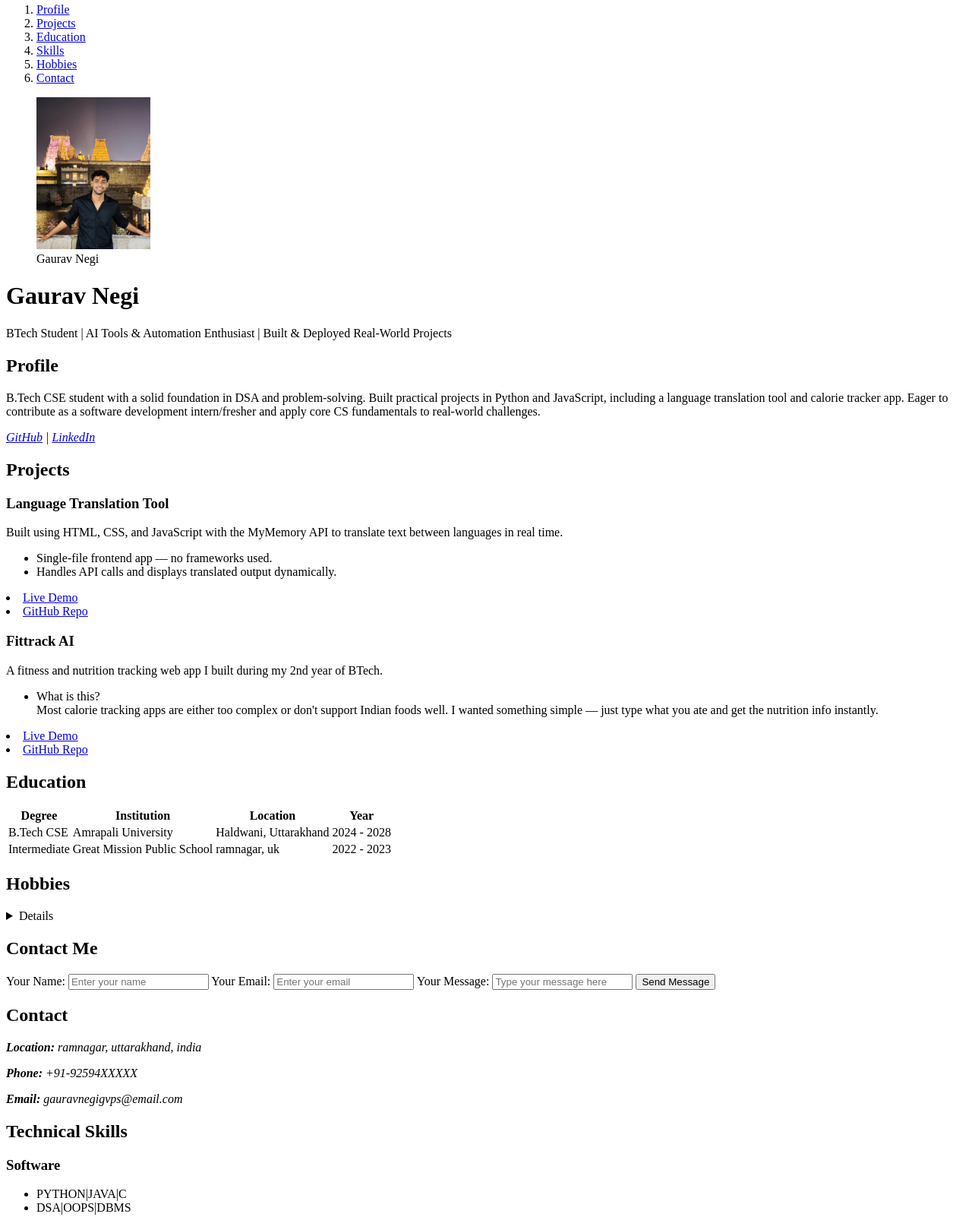
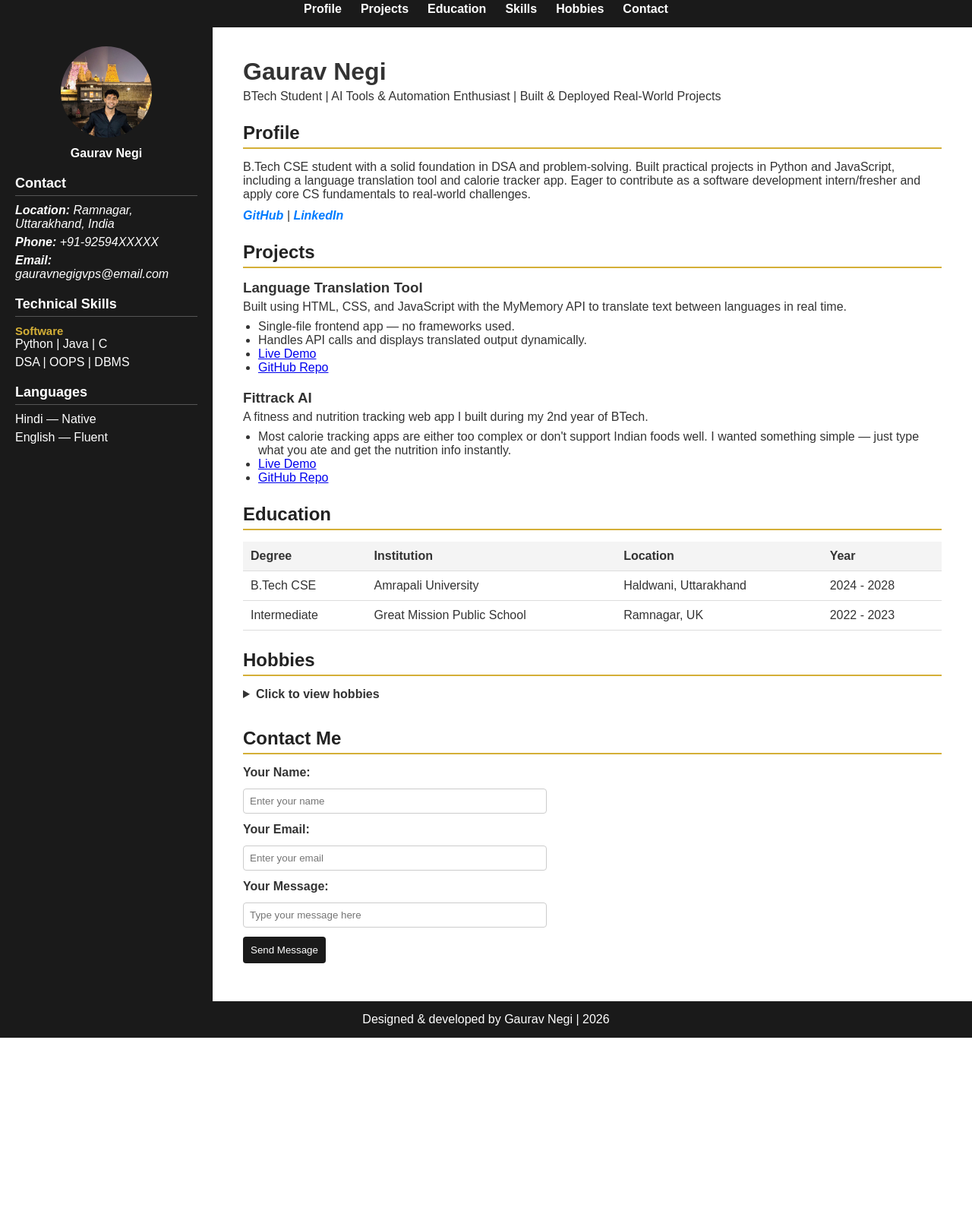
Before and after one commit to GAURAVNEGI33/Resume, a plain HTML site: page index.html in a window 1280 px wide. Shown: the part 12-1614 px from the top of the page at 76% size. After the commit the page ends 1378 px from the top, so only its background shows below. Drawn offline with Linux system fonts and the light colour scheme.

Commit message:
added css for  styling

```diff
--- a/index.html
+++ b/index.html
@@ -3,8 +3,10 @@
 <head>
   <meta charset="UTF-8">
   <title>Resume</title>
+  <link rel="stylesheet" href="style.css">
 </head>
 <body>
+
 <nav>
   <ol>
     <li><a href="#profile">Profile</a></li>
@@ -15,12 +17,42 @@
     <li><a href="#contact-form">Contact</a></li>
   </ol>
 </nav>
-<aside>
+
+<aside id="sidebar">
+
   <figure>
-      <img src="profile.jpg" alt="Profile photo" width="150" height="200">
+    <img src="profile.jpg" alt="Profile photo" width="150" height="150">
     <figcaption>Gaurav Negi</figcaption>
   </figure>
+
+  <section id="contact">
+    <h2>Contact</h2>
+    <address>
+      <p><strong>Location:</strong> Ramnagar, Uttarakhand, India</p>
+      <p><strong>Phone:</strong> +91-92594XXXXX</p>
+      <p><strong>Email:</strong> gauravnegigvps@email.com</p>
+    </address>
+  </section>
+
+  <section id="skills">
+    <h2>Technical Skills</h2>
+    <h3>Software</h3>
+    <ul>
+      <li>Python | Java | C</li>
+      <li>DSA | OOPS | DBMS</li>
+    </ul>
+  </section>
+
+  <section id="languages">
+    <h2>Languages</h2>
+    <ul>
+      <li>Hindi — Native</li>
+      <li>English — Fluent</li>
+    </ul>
+  </section>
+
 </aside>
+
 <main id="main-content">
 
   <header>
@@ -38,7 +70,8 @@ translation tool and calorie tracker app. Eager to contribute as a
     software development intern/fresher and apply core CS fundamentals to
     real-world challenges.</p>
   </section>
-<address>
+
+  <address id="social-links">
     <a href="https://github.com/gauravnegi33" target="_blank">GitHub</a> |
     <a href="https://www.linkedin.com/in/gaurav-negi-b2b162350" target="_blank">LinkedIn</a>
   </address>
@@ -52,33 +85,22 @@ real-world challenges.</p>
       <ul>
         <li>Single-file frontend app — no frameworks used.</li>
         <li>Handles API calls and displays translated output dynamically.</li>
+        <li><a href="https://gauravnegi33.github.io/language-translation-tool/" target="_blank">Live Demo</a></li>
+        <li><a href="https://github.com/GAURAVNEGI33/language-translation-tool" target="_blank">GitHub Repo</a></li>
       </ul>
-    <p>
-     <li> <a href="https://gauravnegi33.github.io/language-translation-tool/" target="_blank">Live Demo</a> </li>
-
-     <li> <a href="https://github.com/GAURAVNEGI33/language-translation-tool "target="_blank">GitHub Repo</a></li>
-    </p>
     </article>
 
     <article>
       <h3>Fittrack AI</h3>
       <p>A fitness and nutrition tracking web app I built during my 2nd year of BTech.</p>
       <ul>
-      <li>What is this?
-        <br>
-Most calorie tracking apps are either too complex or don't support Indian foods well. I wanted something simple — just type what you ate and get the nutrition info instantly.
-
-</li>
-
+        <li>Most calorie tracking apps are either too complex or don't support Indian foods well. I wanted something simple — just type what you ate and get the nutrition info instantly.</li>
+        <li><a href="https://fittrack-ai-1227.vercel.app" target="_blank">Live Demo</a></li>
+        <li><a href="https://github.com/GAURAVNEGI33/fittrack-AI" target="_blank">GitHub Repo</a></li>
       </ul>
-    <p>
-    <li> <a href=" https://fittrack-ai-1227.vercel.app" target="_blank">Live Demo</a> </li>
-      <li><a href="https://github.com/GAURAVNEGI33/fittrack-AI" target="_blank">GitHub Repo</a></li>
-    </p>
     </article>
 
   </section>
-
 
   <section id="education">
     <h2>Education</h2>
@@ -101,23 +123,25 @@ Most calorie tracking apps are either too complex or don't support Indian foods
         <tr>
           <td>Intermediate</td>
           <td>Great Mission Public School</td>
-        <td>ramnagar, uk</td>
+          <td>Ramnagar, UK</td>
           <td>2022 - 2023</td>
         </tr>
       </tbody>
     </table>
   </section>
+
   <section id="hobbies">
     <h2>Hobbies</h2>
     <details>
-
+      <summary>Click to view hobbies</summary>
       <ol>
-      <li>Playing Sports(fitness freak)</li>
+        <li>Playing Sports (fitness freak)</li>
         <li>Solving DSA problems</li>
-      <li>writing poetry</li>
+        <li>Writing poetry</li>
       </ol>
     </details>
   </section>
+
   <section id="contact-form">
     <h2>Contact Me</h2>
     <form>
@@ -134,42 +158,11 @@ Most calorie tracking apps are either too complex or don't support Indian foods
     </form>
   </section>
 
+</main>
 
-  </main>
-  <aside id="sidebar">
-
-
-    <section id="contact">
-      <h2>Contact</h2>
-      <address>
-        <p><strong>Location:</strong> ramnagar, uttarakhand, india</p>
-        <p><strong>Phone:</strong> +91-92594XXXXX</p>
-        <p><strong>Email:</strong> gauravnegigvps@email.com</p>
-      </address>
-    </section>
-
-    <section id="skills">
-      <h2>Technical Skills</h2>
-      <h3>Software</h3>
-      <ul>
-        <li>PYTHON|JAVA|C</li>
-        <li>DSA|OOPS|DBMS</li>
-      </ul>
-
-    </section>
-
-    <section id="languages">
-      <h2>Languages</h2>
-      <ul>
-        <li>Hindi — Native</li>
-        <li>English — Fluent</li>
-      </ul>
-    </section>
-
-
-  </aside>
-
-
+<footer>
+   <p>Designed & developed by Gaurav Negi | 2026</p>
+</footer>
 
 </body>
 </html>
--- /dev/null
+++ b/style.css
@@ -0,0 +1,191 @@
+* {
+  margin: 0;
+  padding: 0;
+  box-sizing: border-box;
+}
+
+body {
+  font-family: Arial, sans-serif;
+  color: #333;
+  display: grid;
+  grid-template-columns: 280px 1fr;
+  grid-template-rows: auto auto auto;
+}
+
+nav {
+  grid-column: 1 / -1;
+  background-color: #1a1a1a;
+  padding: 15px 0;
+}
+
+nav ol {
+  display: flex;
+  justify-content: center;
+  list-style: none;
+  gap: 25px;
+}
+
+nav a {
+  color: #fff;
+  text-decoration: none;
+  font-weight: bold;
+}
+
+nav a:hover {
+  color: #d4af37;
+}
+
+aside {
+  grid-column: 1;
+  background-color: #1a1a1a;
+  color: #fff;
+  padding: 25px 20px;
+}
+
+aside figure {
+  text-align: center;
+  margin-bottom: 20px;
+}
+
+aside img {
+  width: 120px;
+  height: 120px;
+  object-fit: cover;
+  border-radius: 50%;
+}
+
+aside figcaption {
+  margin-top: 8px;
+  font-weight: bold;
+}
+
+aside h2 {
+  border-bottom: 1px solid #555;
+  padding-bottom: 5px;
+  margin: 20px 0 10px;
+  font-size: 18px;
+}
+
+aside h3 {
+  margin-top: 10px;
+  font-size: 15px;
+  color: #d4af37;
+}
+
+aside ul {
+  list-style: none;
+}
+
+aside li {
+  margin-bottom: 6px;
+}
+
+aside address p {
+  margin-bottom: 6px;
+}
+
+main {
+  grid-column: 2;
+  padding: 40px;
+}
+
+main h1 {
+  font-size: 32px;
+  margin-bottom: 5px;
+}
+
+main h2 {
+  border-bottom: 2px solid #d4af37;
+  padding-bottom: 5px;
+  margin: 25px 0 15px;
+  color: #222;
+}
+
+main h3 {
+  margin-bottom: 5px;
+}
+
+main section {
+  margin-bottom: 10px;
+}
+
+main article {
+  margin-bottom: 20px;
+}
+
+main p {
+  margin-bottom: 8px;
+}
+
+main ul {
+  padding-left: 20px;
+  margin-bottom: 10px;
+}
+
+#social-links a {
+  color: #007BFF;
+  text-decoration: none;
+  font-weight: bold;
+}
+
+table {
+  width: 100%;
+  border-collapse: collapse;
+  margin-top: 10px;
+}
+
+th, td {
+  text-align: left;
+  padding: 10px;
+  border-bottom: 1px solid #ddd;
+}
+
+th {
+  background-color: #f4f4f4;
+}
+
+details summary {
+  cursor: pointer;
+  font-weight: bold;
+  margin-bottom: 10px;
+}
+
+form {
+  display: flex;
+  flex-direction: column;
+  gap: 12px;
+  max-width: 400px;
+}
+
+form label {
+  font-weight: bold;
+}
+
+form input {
+  padding: 8px;
+  border: 1px solid #ccc;
+  border-radius: 4px;
+}
+
+form button {
+  background-color: #1a1a1a;
+  color: #fff;
+  padding: 10px;
+  border: none;
+  border-radius: 4px;
+  cursor: pointer;
+  width: fit-content;
+}
+
+form button:hover {
+  background-color: #d4af37;
+  color: #000;
+}
+
+footer {
+  grid-column: 1 / -1;
+  text-align: center;
+  padding: 15px;
+  background-color: #1a1a1a;
+  color: #fff;
+}
```
Also changed, not shown: 1 other file. Lines whose indentation alone changed are shown as unchanged.
